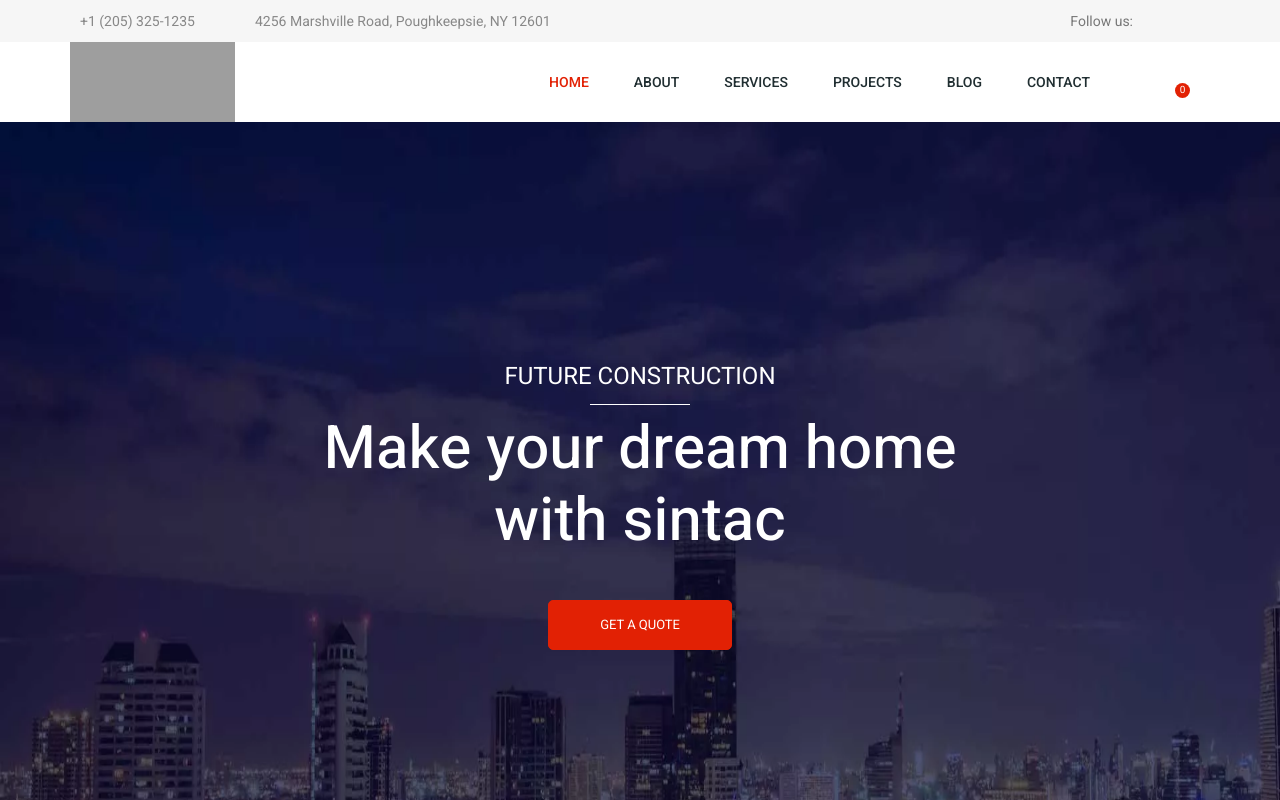
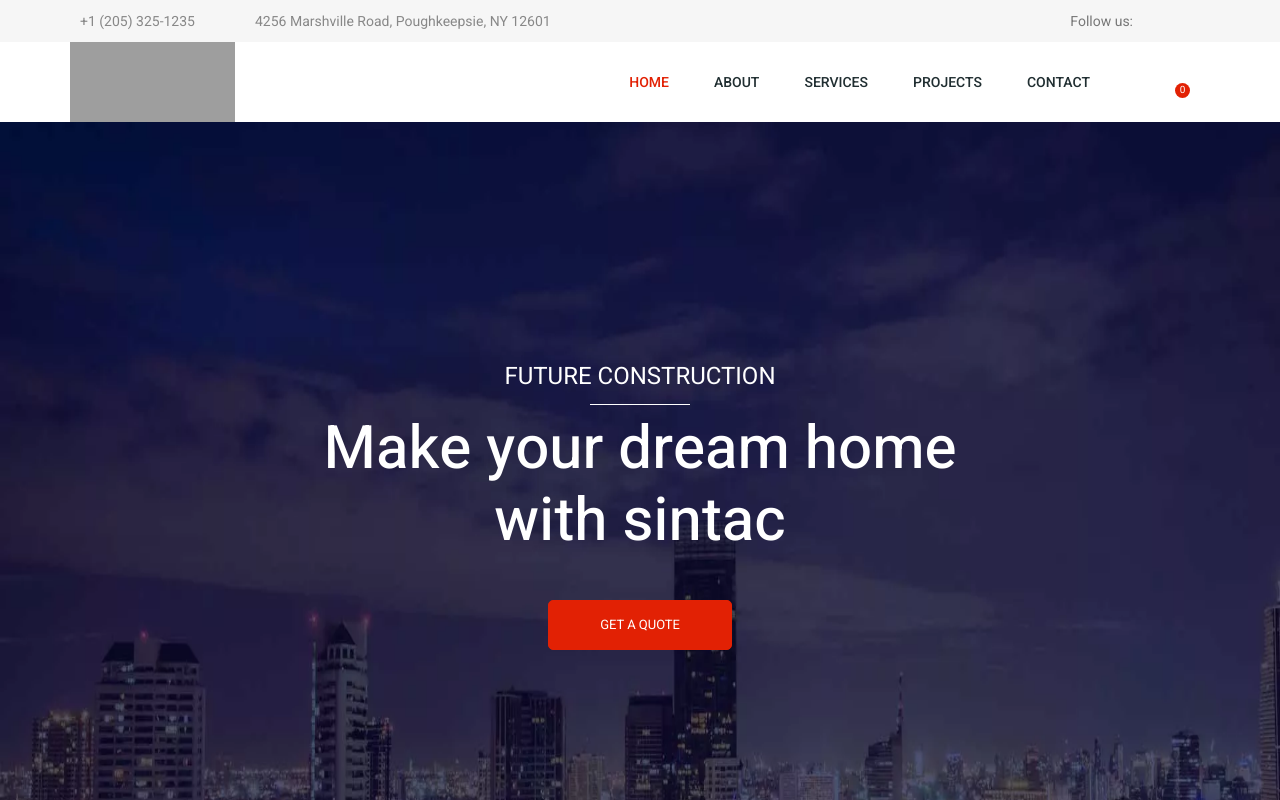
Before and after one commit to ukgb25/ukgb-builder, a Next.js app: page / in a window 1280 px wide. Shown: the top 800 px of the page. Built offline with nearby package versions, Linux system fonts and the light colour scheme; grey boxes are pictures that could not be loaded; some icons are missing.

Commit message:
comment bolg pages

```diff
--- a/src/components/MainMenu/MainMenu.tsx
+++ b/src/components/MainMenu/MainMenu.tsx
@@ -52,7 +52,7 @@ const MainMenu = (props: Props) => {
                 Projects
               </Link>
             </li>
-            <li className="nav-item submenu dropdown">
+            {/* <li className="nav-item submenu dropdown">
               <a
                 href="#"
                 className="nav-link dropdown-toggle"
@@ -75,7 +75,7 @@ const MainMenu = (props: Props) => {
                   </Link>
                 </li>
               </ul>
-            </li>
+            </li> */}
             <li className="nav-item">
               <Link className="nav-link" href="/contact">
                 Contact
```
